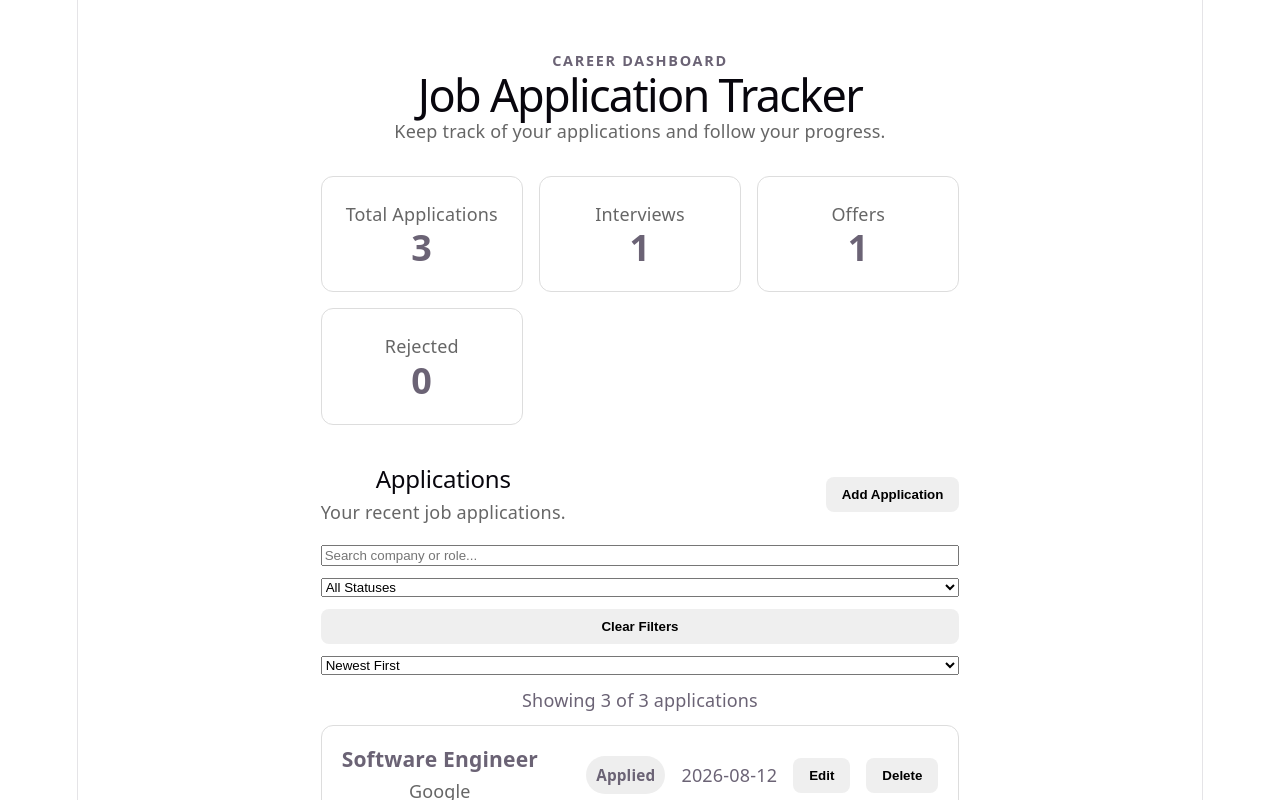
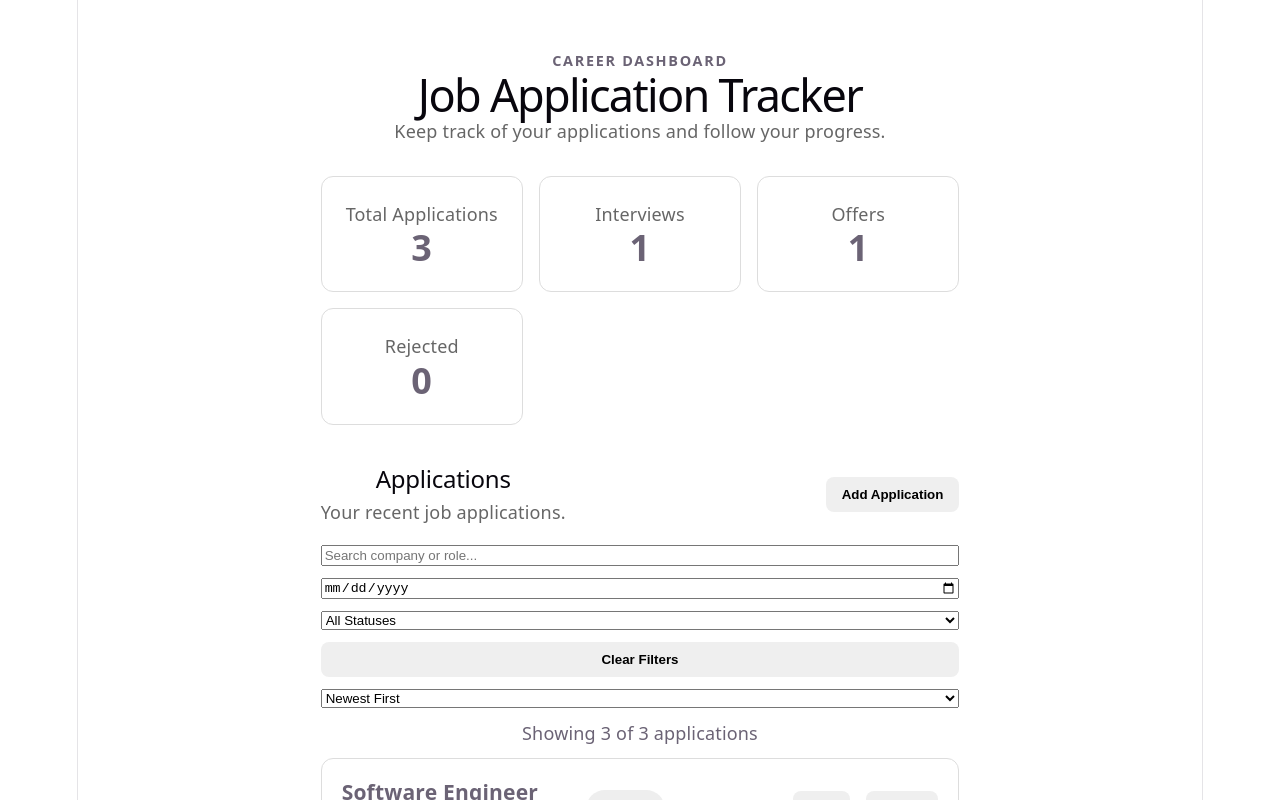
Before and after one commit to gnanendharamgoth532-debug/job-application-tracker, a React (Vite) app: page / in a window 1280 px wide. Shown: the top 800 px of the page. Built offline with nearby package versions, Linux system fonts and the light colour scheme.

Commit message:
Clear date filter with filters

```diff
--- a/src/App.jsx
+++ b/src/App.jsx
@@ -49,6 +49,7 @@ function App() {
   const [deletingId, setDeletingId] = useState(null)
   const [search, setSearch] = useState('')
   const [statusFilter, setStatusFilter] = useState('All')
+  const [dateFilter, setDateFilter] = useState('')
   const [sortOrder, setSortOrder] = useState('newest')
   useEffect(() => {
   localStorage.setItem('jobApplications', JSON.stringify(applications))
@@ -65,6 +66,8 @@ const filteredApplications = applications
 
     const matchesStatus =
       statusFilter === 'All' || application.status === statusFilter
+      const matchesDate =
+  dateFilter === '' || application.appliedDate === dateFilter
 
    return matchesSearch && matchesStatus
   })
@@ -346,6 +349,12 @@ const filteredApplications = applications
   onChange={(event) => setSearch(event.target.value)}
   aria-label="Search applications"
 />
+<input
+  type="date"
+  aria-label="Filter applications by date"
+  onChange={(event) => setDateFilter(event.target.value)}
+/>
+
 
 <select
   value={statusFilter}
@@ -363,6 +372,7 @@ const filteredApplications = applications
  onClick={() => {
   setSearch('')
   setStatusFilter('All')
+  setDateFilter('')
   setSortOrder('newest')
 }}
 >
```
Lines whose indentation alone changed are shown as unchanged.
